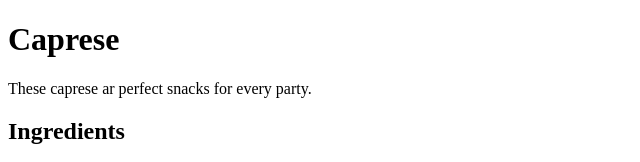
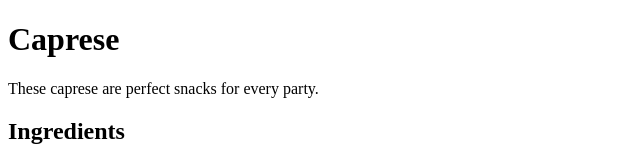
Before and after one commit to N3BUh/odin-recipes, a plain HTML site: page recipes/caprese.html in a window 1280 px wide. Shown: the top 162 px of the page, 0-640 px from the left. Drawn offline with Linux system fonts and the light colour scheme.

Commit message:
Fix typo

```diff
--- a/recipes/caprese.html
+++ b/recipes/caprese.html
@@ -8,7 +8,7 @@
 </head>
 <body>
     <h1>Caprese</h1>
-    <p>These caprese ar perfect snacks for every party.</p>
+    <p>These caprese are perfect snacks for every party.</p>
     <p></p>
     <h2>Ingredients</h2>
 
```
